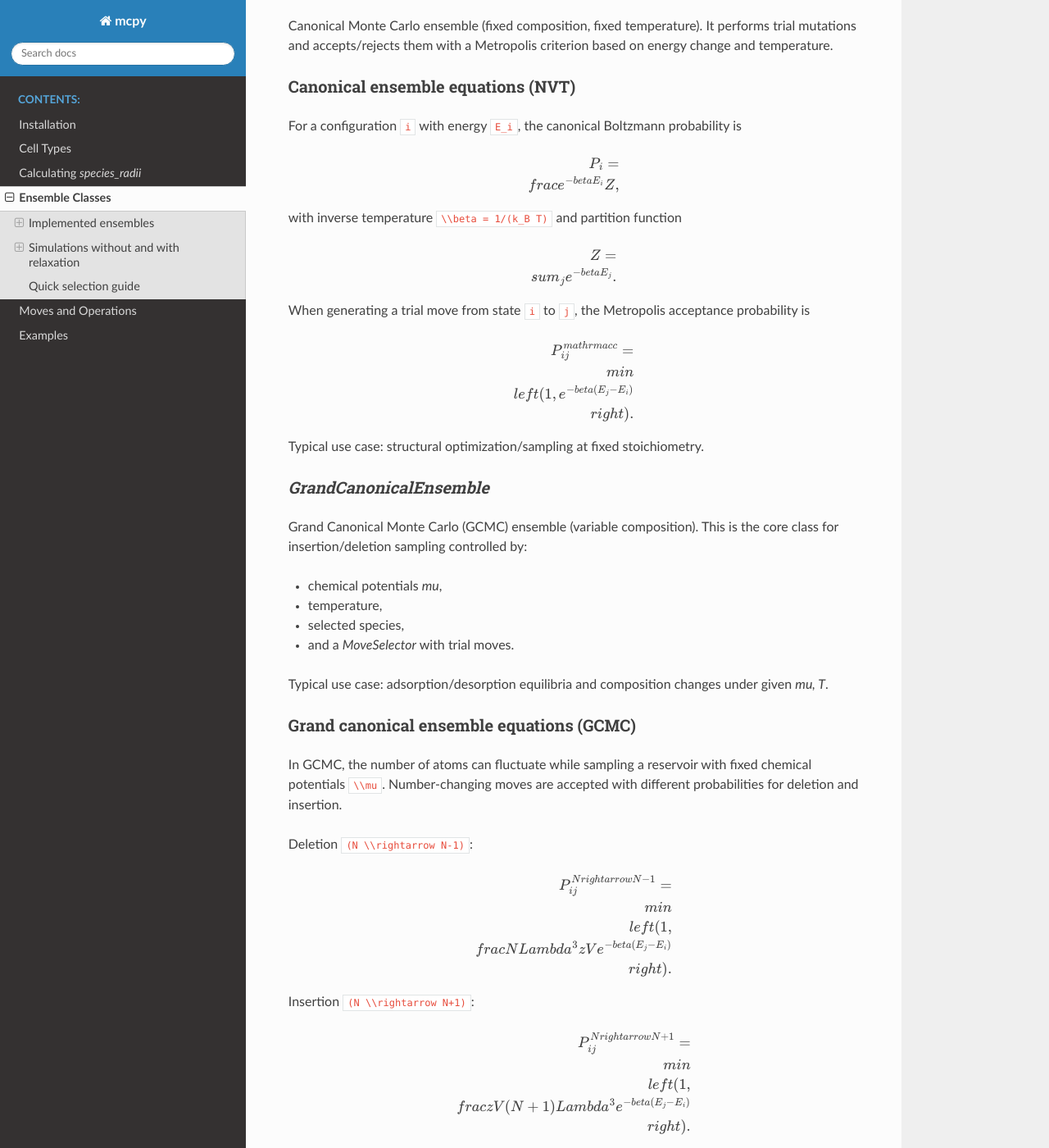
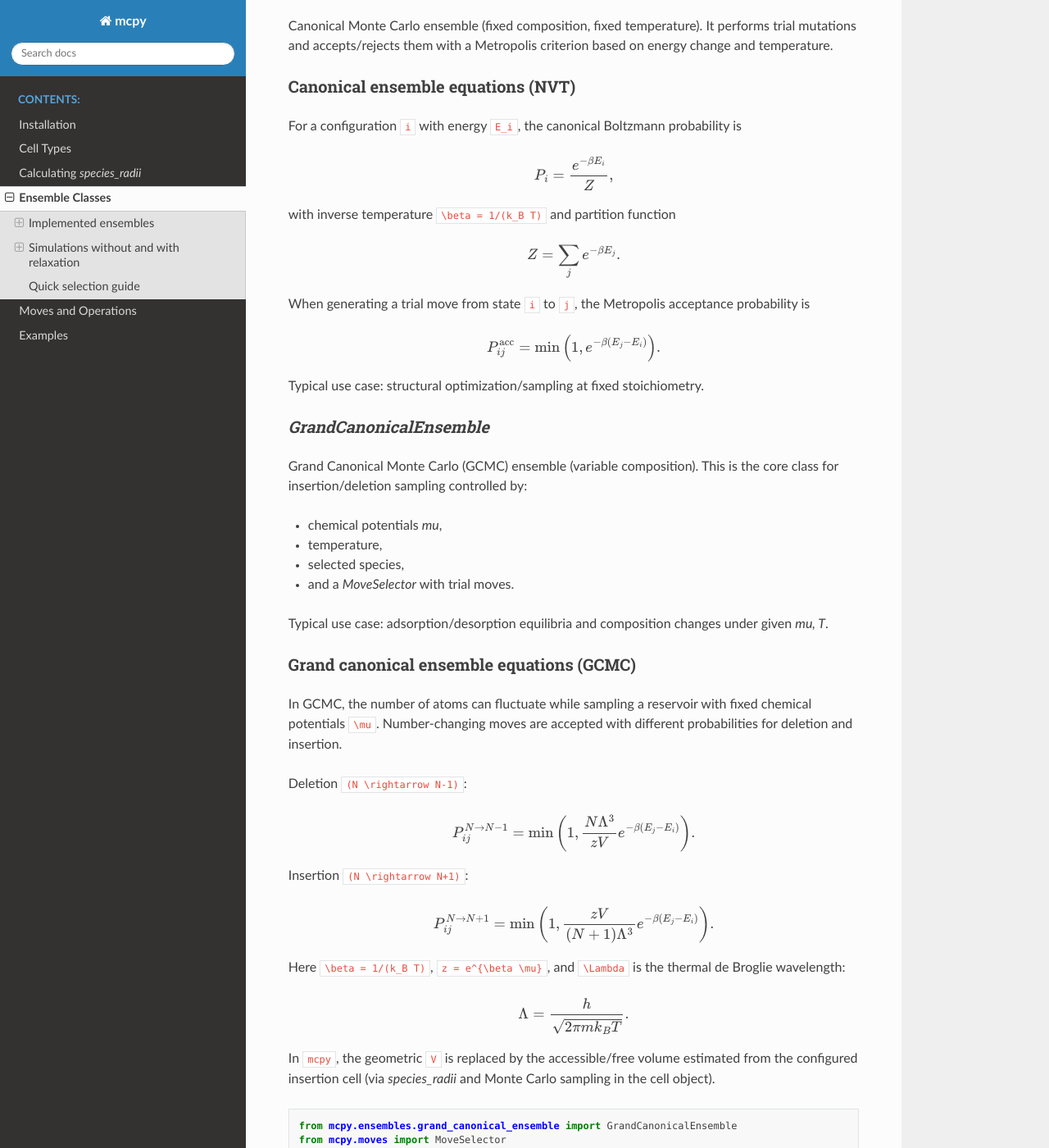
Before and after one commit to farrisric/mcpy, a Sphinx documentation site: the page built from docs/ensembles.rst, in a window 1280 px wide and 1400 px high, scrolled down 584 px. Shown: the whole window at 82% size. Built offline with Sphinx 7.4.7 and the Read the Docs theme 3.1.0, drawn with Linux system fonts in a browser that asks for light colours; some of the changed text lies outside the part shown.

```diff
--- a/docs/ensembles.rst
+++ b/docs/ensembles.rst
@@ -34,19 +34,19 @@ For a configuration ``i`` with energy ``E_i``, the canonical Boltzmann probabili
 
 .. math::
 
-   P_i = \\frac{e^{-\\beta E_i}}{Z},
+   P_i = \frac{e^{-\beta E_i}}{Z},
 
-with inverse temperature ``\\beta = 1/(k_B T)`` and partition function
+with inverse temperature ``\beta = 1/(k_B T)`` and partition function
 
 .. math::
 
-   Z = \\sum_j e^{-\\beta E_j}.
+   Z = \sum_j e^{-\beta E_j}.
 
 When generating a trial move from state ``i`` to ``j``, the Metropolis acceptance probability is
 
 .. math::
 
-   P_{ij}^{\\mathrm{acc}} = \\min\\left(1, e^{-\\beta (E_j - E_i)}\\right).
+   P_{ij}^{\mathrm{acc}} = \min\left(1, e^{-\beta (E_j - E_i)}\right).
 
 Typical use case: structural optimization/sampling at fixed stoichiometry.
 
@@ -67,29 +67,29 @@ Typical use case: adsorption/desorption equilibria and composition changes under
 Grand canonical ensemble equations (GCMC)
 ~~~~~~~~~~~~~~~~~~~~~~~~~~~~~~~~~~~~~~~~~~~
 In GCMC, the number of atoms can fluctuate while sampling a reservoir with fixed chemical potentials
-``\\mu``. Number-changing moves are accepted with different probabilities for deletion and insertion.
+``\mu``. Number-changing moves are accepted with different probabilities for deletion and insertion.
 
-Deletion ``(N \\rightarrow N-1)``:
+Deletion ``(N \rightarrow N-1)``:
 
 .. math::
 
-   P_{ij}^{N \\rightarrow N-1} =
-   \\min\\left(1, \\frac{N\\Lambda^3}{zV}
-   e^{-\\beta (E_j - E_i)}\\right).
+   P_{ij}^{N \rightarrow N-1} =
+   \min\left(1, \frac{N\Lambda^3}{zV}
+   e^{-\beta (E_j - E_i)}\right).
 
-Insertion ``(N \\rightarrow N+1)``:
+Insertion ``(N \rightarrow N+1)``:
 
 .. math::
 
-   P_{ij}^{N \\rightarrow N+1} =
-   \\min\\left(1, \\frac{zV}{(N+1)\\Lambda^3}
-   e^{-\\beta (E_j - E_i)}\\right).
+   P_{ij}^{N \rightarrow N+1} =
+   \min\left(1, \frac{zV}{(N+1)\Lambda^3}
+   e^{-\beta (E_j - E_i)}\right).
 
-Here ``\\beta = 1/(k_B T)``, ``z = e^{\\beta \\mu}``, and ``\\Lambda`` is the thermal de Broglie wavelength:
+Here ``\beta = 1/(k_B T)``, ``z = e^{\beta \mu}``, and ``\Lambda`` is the thermal de Broglie wavelength:
 
 .. math::
 
-   \\Lambda = \\frac{h}{\\sqrt{2\\pi m k_B T}}.
+   \Lambda = \frac{h}{\sqrt{2\pi m k_B T}}.
 
 In ``mcpy``, the geometric ``V`` is replaced by the accessible/free volume estimated from the
 configured insertion cell (via `species_radii` and Monte Carlo sampling in the cell object).
@@ -168,24 +168,24 @@ For GCMC insertion/deletion, the accessible/free volume ``V_free`` used in accep
 estimated by Monte Carlo sampling inside the configured insertion cell.
 
 Let ``V_cell`` be the geometric volume of the insertion cell and ``N_MC`` the number of random
-sample points ``\\mathbf{x}_k``. For each sample point, define an occupancy indicator based on the
-exclusion sphere radii ``r_{\\mathrm{species}(a)}``:
+sample points ``\mathbf{x}_k``. For each sample point, define an occupancy indicator based on the
+exclusion sphere radii ``r_{\mathrm{species}(a)}``:
 
 .. math::
 
    I_k =
-   \\begin{cases}
-   1, & \\exists\\, a\\ \\text{such that}\\ \\|\\mathbf{x}_k-\\mathbf{r}_a\\|^2 \\le r_{\\mathrm{species}(a)}^2,\\\\
-   0, & \\text{otherwise.}
-   \\end{cases}
+   \begin{cases}
+   1, & \exists\, a\ \text{such that}\ \|\mathbf{x}_k-\mathbf{r}_a\|^2 \le r_{\mathrm{species}(a)}^2,\\
+   0, & \text{otherwise.}
+   \end{cases}
 
 The occupied fraction and free volume are then
 
 .. math::
 
-   f_{\\mathrm{occ}} = \\frac{1}{N_{\\mathrm{MC}}}\\sum_{k=1}^{N_{\\mathrm{MC}}} I_k,
-   \\qquad
-   V_{\\mathrm{free}} = V_{\\mathrm{cell}}\\,(1 - f_{\\mathrm{occ}}).
+   f_{\mathrm{occ}} = \frac{1}{N_{\mathrm{MC}}}\sum_{k=1}^{N_{\mathrm{MC}}} I_k,
+   \qquad
+   V_{\mathrm{free}} = V_{\mathrm{cell}}\,(1 - f_{\mathrm{occ}}).
 
 In practice, this ``V_free`` replaces the geometric ``V`` in the GCMC insertion/deletion
 acceptance equations.
```
